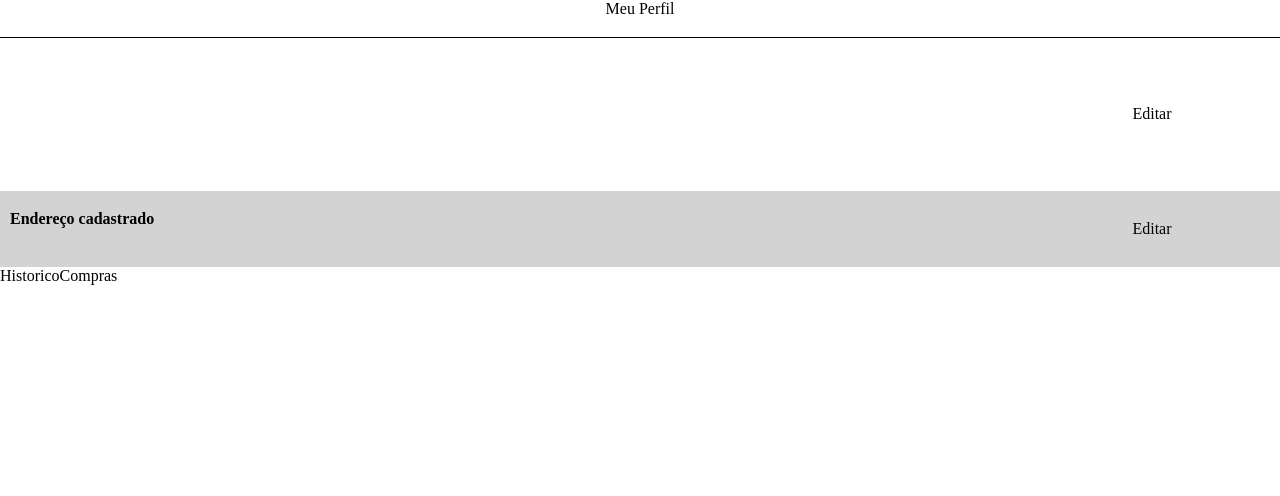
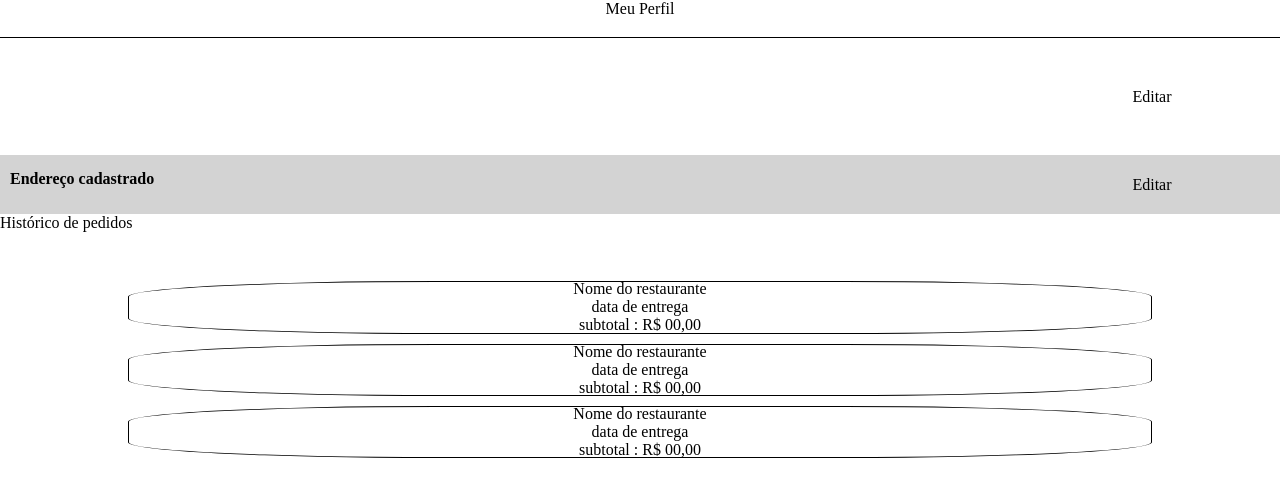
Before and after one commit to gabrielmina118/labefood, a React (Create React App) app: page /profile in a window 1280 px wide. Shown: the top 496 px of the page. Built offline with nearby package versions, Linux system fonts and the light colour scheme; no server answers; sample sign-in values are in the browser's storage.

Commit message:
order history

```diff
--- /dev/null
+++ b/src/Components/CardOrderHistory/cardOrderHistory.js
@@ -0,0 +1,26 @@
+import React from "react"
+import styled from 'styled-components'
+
+const Main = styled.div`
+    height: 10%;
+    display: flex;
+    flex-direction: column;
+    justify-content: center;
+    align-items: center;
+    width: 80%;
+    margin: 5px;
+    border: 1px solid black;
+    border-radius:30%;
+`
+
+const CardOrderHistory = (props) =>{
+    return(
+        <Main>
+            <p>Nome do restaurante</p>
+            <p>data de entrega</p>
+            <p>subtotal : R$ 00,00</p>
+        </Main>
+    )
+}
+
+export default CardOrderHistory
--- /dev/null
+++ b/src/Components/CardOrderHistory/styled.js
@@ -0,0 +1 @@
+import styled from 'styled-components'
--- a/src/Pages/AddressEdit/adressEdit.js
+++ b/src/Pages/AddressEdit/adressEdit.js
@@ -7,8 +7,6 @@ import { goToProfile } from '../../Routes/coordinator'
 import { ButtonStyled, InputMaterial, Main } from './styled'
 
 const AdressEdit = () =>{
-
-
 
 
     const { form, onChange, clean,setForm } = useForm({
--- a/src/Pages/Profile/profile.js
+++ b/src/Pages/Profile/profile.js
@@ -1,16 +1,17 @@
 import React from 'react'
 import { useNavigate } from 'react-router-dom'
+import CardOrderHistory from '../../Components/CardOrderHistory/cardOrderHistory'
 import { BASE_URL } from '../../Constants/url'
 import { useProtectedPage } from '../../Hooks/useProtectedPage'
 import { useRequestData } from '../../Hooks/useRequestData'
-import { goToProfileEdit , goToAdressEdit } from '../../Routes/coordinator'
-import {Main,Perfil,Informacoes,PerfilPessoa,EnderecoPessoa,HistoricoCompras} from './styled'
+import { goToProfileEdit, goToAdressEdit } from '../../Routes/coordinator'
+import { Main, Perfil, Informacoes, PerfilPessoa, EnderecoPessoa, HistoricoCompras, OrderHistory, MainHistory } from './styled'
 
 
 const Profile = () => {
     useProtectedPage()
 
-    const person = useRequestData({},`${BASE_URL}/profile`)
+    const person = useRequestData({}, `${BASE_URL}/profile`)
 
     const navigate = useNavigate()
 
@@ -24,16 +25,26 @@ const Profile = () => {
                         <p>{person[0].user && person[0].user.email}</p>
                         <p>{person[0].user && person[0].user.cpf}</p>
                     </div>
-                    <div onClick={()=> goToProfileEdit(navigate,person[0].user.id)}>Editar</div>
+                    <div onClick={() => goToProfileEdit(navigate, person[0].user.id)}>Editar</div>
                 </PerfilPessoa>
                 <EnderecoPessoa>
                     <div>
                         <h4>Endereço cadastrado</h4>
                         <p>{person[0].user && person[0].user.address}</p>
                     </div>
-                    <div onClick={()=> goToAdressEdit(navigate,person[0].user.id)}>Editar</div>
+                    <div onClick={() => goToAdressEdit(navigate, person[0].user.id)}>Editar</div>
                 </EnderecoPessoa>
-                <HistoricoCompras>HistoricoCompras</HistoricoCompras>
+                <HistoricoCompras>
+                    <MainHistory>
+                        <p>Histórico de pedidos</p>
+                    </MainHistory>
+                    <OrderHistory>
+                        <CardOrderHistory />
+                        <CardOrderHistory />
+                        <CardOrderHistory />
+
+                    </OrderHistory>
+                </HistoricoCompras>
             </Informacoes>
         </Main>
     )
--- a/src/Pages/Profile/styled.js
+++ b/src/Pages/Profile/styled.js
@@ -58,5 +58,19 @@ export const EnderecoPessoa =styled.div`
     }
 `
 export const HistoricoCompras =styled.div`
-    height: 70%;
+    height: 100%;
+    display: flex;
+    flex-direction: column;
+
 `
+export const MainHistory = styled.div`
+        height: 10%;
+        margin-bottom: 10px;
+`
+export const OrderHistory = styled.div`
+    height: 100%;
+    display: flex;
+    flex-direction: column;
+    justify-content: flex-start;
+    align-items: center;
+`
```
